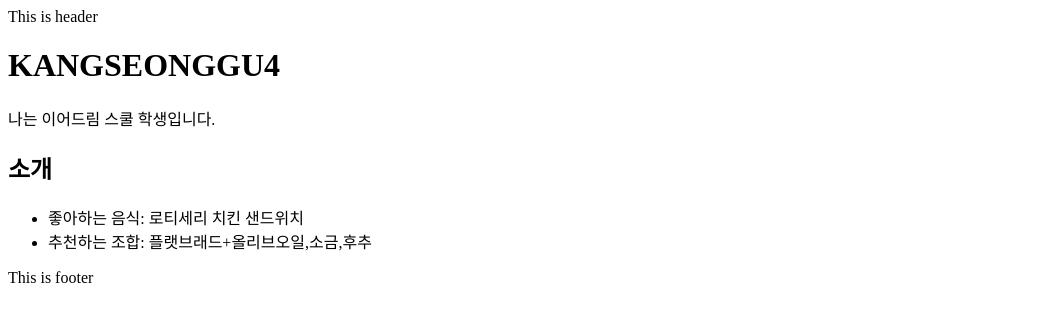
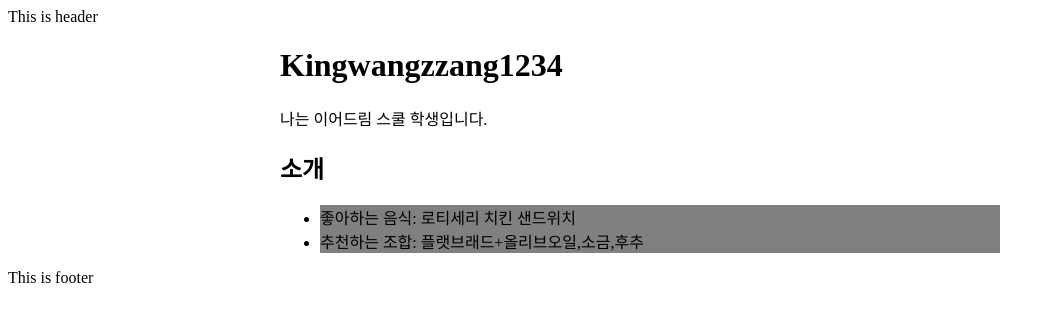
Before and after one commit to KANGSEONGGU4/KANGSEONGGU4.github.io, a plain HTML site: page index.html in a window 1280 px wide. Shown: the whole page, without its empty margins (0-1055 px from the left). Drawn offline with Linux system fonts and the light colour scheme.

Commit message:
feat: link style.css with index.html

```diff
--- a/index.html
+++ b/index.html
@@ -4,11 +4,12 @@
     <meta charset="utf-8">
     <title>My first HTML Page</title>
     <meta name="viewport" content="width=device-width, initial-scale=1.0">
+    <link rel="stylesheet" type="text/css" href="./style.css">
   </head>
   <body>
     <header>This is header</header>
     <main class="container">
-      <h1>KANGSEONGGU4</h1>
+      <h1>Kingwangzzang1234</h1>
       <p>나는 이어드림 스쿨 학생입니다.</p>
       <h2>소개</h2>
       <ul>
--- /dev/null
+++ b/style.css
@@ -0,0 +1,4 @@
+.container { width: 720px;
+margin: 0 auto; }
+ul > li { background-color: gray;
+}
```
